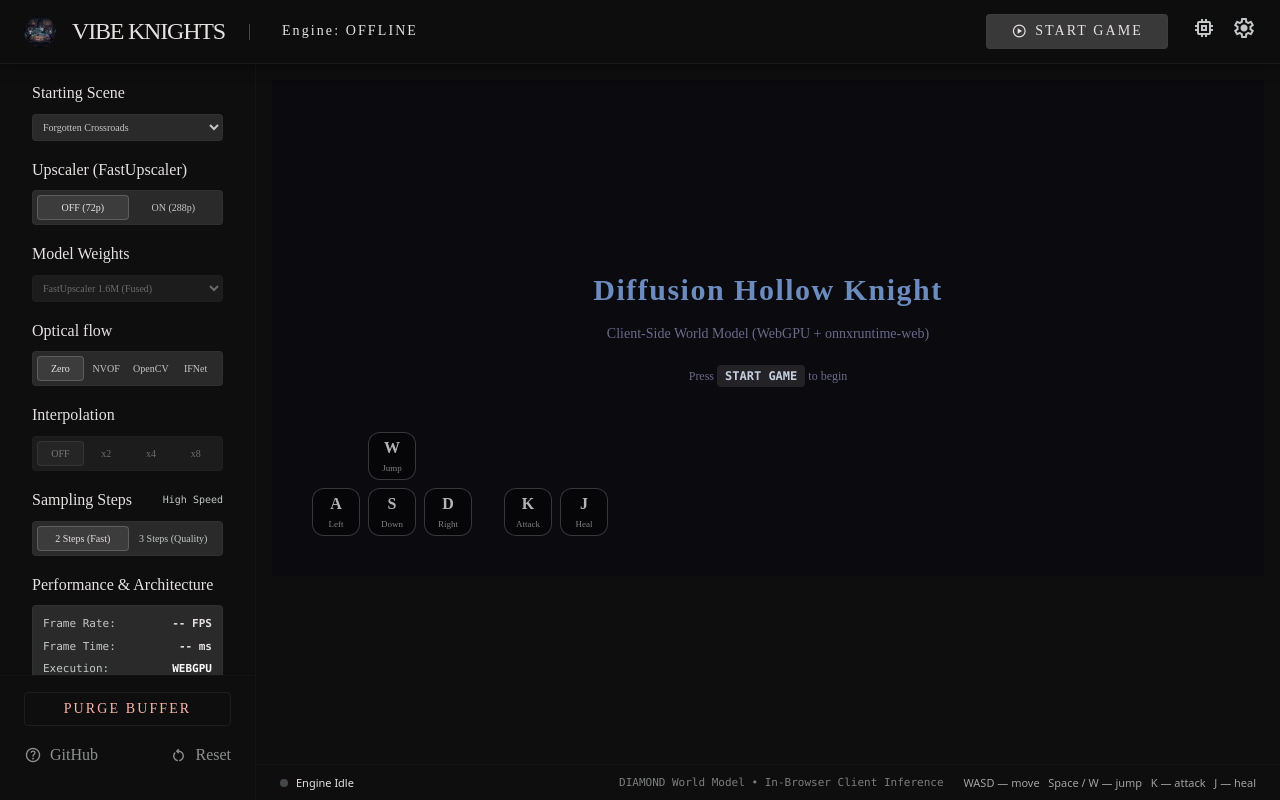
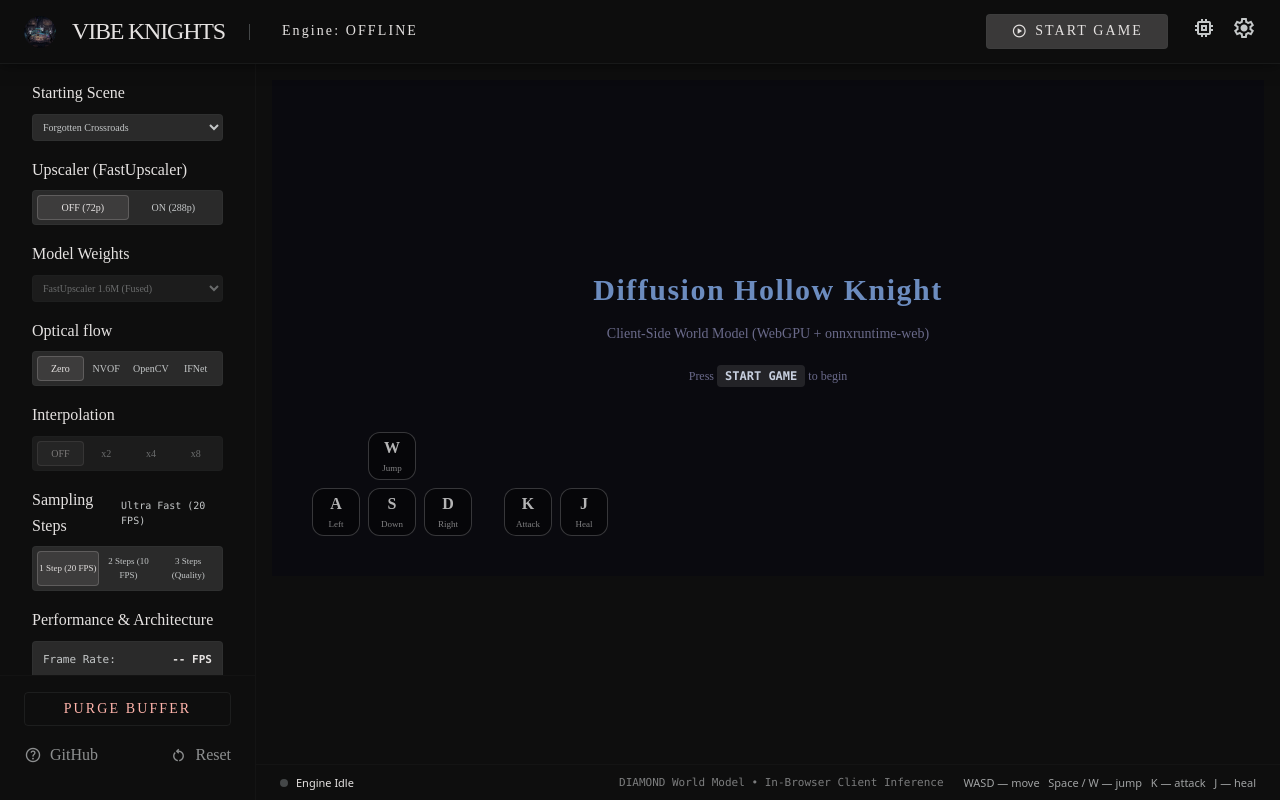
Before and after one commit to Vibe-Knights/Diffusion-Hollow-Knight, a Vue app in the folder frontend/: page / in a window 1280 px wide. Built offline with nearby package versions, Linux system fonts and the light colour scheme.

Commit message:
feat(perf): add 1-step sampling mode reaching 19-20 FPS on WebGPU

```diff
--- a/frontend/src/components/ControlPanel.vue
+++ b/frontend/src/components/ControlPanel.vue
@@ -138,17 +138,22 @@ const emit = defineEmits<{
             <div class="flex flex-col gap-2">
               <div class="flex items-center justify-between">
                 <span class="font-body-md text-body-md text-on-surface">Sampling Steps</span>
-                <span class="text-[10px] text-on-surface-variant font-mono">{{ (samplingSteps ?? 2) === 2 ? 'High Speed' : 'High Quality' }}</span>
+                <span class="text-[10px] text-on-surface-variant font-mono">{{ (samplingSteps ?? 2) === 1 ? 'Ultra Fast (20 FPS)' : (samplingSteps ?? 2) === 2 ? 'High Speed (10 FPS)' : 'High Quality' }}</span>
               </div>
               <div class="flex bg-surface-container-high rounded p-1 border border-outline-variant/20">
                 <button
+                  @click="emit('change-steps', 1)"
+                  class="flex-1 font-label-caps text-[9px] py-1 text-center rounded transition-colors"
+                  :class="(samplingSteps ?? 2) === 1 ? 'bg-on-surface/10 text-on-surface border border-on-surface/20' : 'text-on-surface-variant hover:text-on-surface'"
+                >1 Step (20 FPS)</button>
+                <button
                   @click="emit('change-steps', 2)"
-                  class="flex-1 font-label-caps text-[10px] py-1 text-center rounded transition-colors"
+                  class="flex-1 font-label-caps text-[9px] py-1 text-center rounded transition-colors"
                   :class="(samplingSteps ?? 2) === 2 ? 'bg-on-surface/10 text-on-surface border border-on-surface/20' : 'text-on-surface-variant hover:text-on-surface'"
-                >2 Steps (Fast)</button>
+                >2 Steps (10 FPS)</button>
                 <button
                   @click="emit('change-steps', 3)"
-                  class="flex-1 font-label-caps text-[10px] py-1 text-center rounded transition-colors"
+                  class="flex-1 font-label-caps text-[9px] py-1 text-center rounded transition-colors"
                   :class="(samplingSteps ?? 2) === 3 ? 'bg-on-surface/10 text-on-surface border border-on-surface/20' : 'text-on-surface-variant hover:text-on-surface'"
                 >3 Steps (Quality)</button>
               </div>
--- a/frontend/src/composables/useGameEngine.ts
+++ b/frontend/src/composables/useGameEngine.ts
@@ -24,7 +24,7 @@ export function useGameEngine() {
 
   const upscalerOn: Ref<boolean> = ref(false);
   const upscalerAvailable: Ref<boolean> = ref(true);
-  const samplingSteps: Ref<number> = ref(2);
+  const samplingSteps: Ref<number> = ref(1);
 
   const availableSeeds: Ref<SeedManifestItem[]> = ref([]);
   const activeSeed: Ref<string> = ref('seed_1');
--- a/frontend/src/engine/sampler.ts
+++ b/frontend/src/engine/sampler.ts
@@ -61,7 +61,7 @@ export function buildSigmas(
   const sigmas = new Float32Array(numSteps + 1);
 
   for (let i = 0; i < numSteps; i++) {
-    const l = i / (numSteps - 1);
+    const l = numSteps <= 1 ? 0 : i / (numSteps - 1);
     const s = maxInvRho + l * (minInvRho - maxInvRho);
     sigmas[i] = Math.pow(s, rho);
   }
--- a/frontend/src/workers/inference.worker.ts
+++ b/frontend/src/workers/inference.worker.ts
@@ -45,8 +45,8 @@ const prevLrBuffer = new Float32Array(LR_CHW_SIZE);
 let lrRgbaBuffer = new Uint8ClampedArray(LR_RGBA_SIZE);
 let hrRgbaBuffer = new Uint8ClampedArray(HR_RGBA_SIZE);
 
-// Configurable sampling steps (default 2 for high performance, 3 for quality)
-let samplingSteps = 2;
+// Configurable sampling steps (default 1 for 20 FPS ultra performance, 2 for balanced, 3 for quality)
+let samplingSteps = 1;
 let sigmas = buildSigmas(samplingSteps, 0.002, 5.0, 7);
 let sigmaTensors: ort.Tensor[] = [];
 
```
Also changed, not shown: frontend/test_client_browser.mjs (+13 -5 lines).
